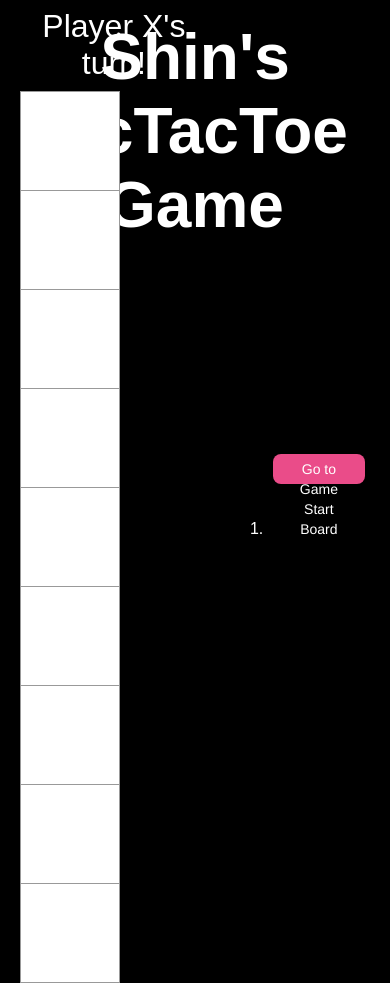
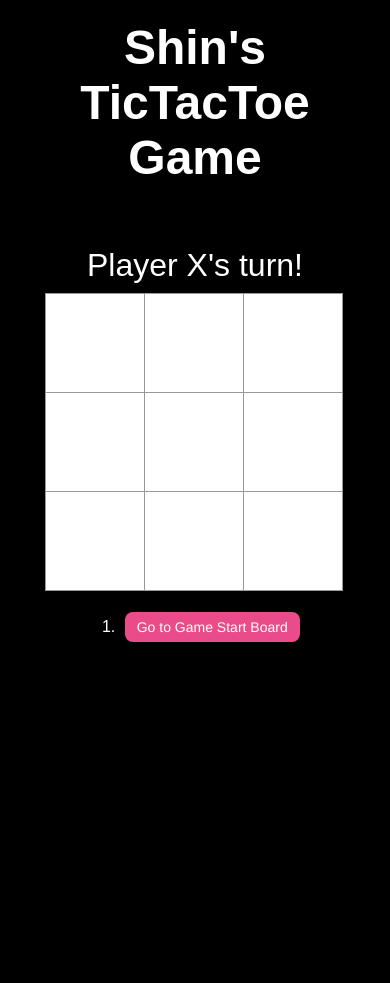
Before and after one commit to alexjshin/tictactoe, a React (Create React App) app: page / in a window 390 px wide. After the commit the page ends 844 px from the top, so only its background shows below. Built offline with nearby package versions, Linux system fonts and the light colour scheme.

Commit message:
updated css for mobile compatibility

```diff
--- a/src/App.css
+++ b/src/App.css
@@ -85,6 +85,7 @@ body {
   clear: both;
   content: '';
   display: table;
+  width: 300px;
 }
 
 .status {
@@ -94,21 +95,38 @@ body {
   margin-bottom: 10px;
 }
 .game {
+  display: inline-block;
+  justify-content: center;
+  align-items: center;
+  flex-direction: row;
+  height: 70vh;
+  width: 100%;
+}
+
+.game-board{
   display: flex;
   justify-content: center;
   align-items: center;
-  flex-direction: row;
-  height: 50vh;
 }
 
 .game-info {
   margin-left: 20px;
+  display: flex;
+  justify-content: center;
+  margin-right: 1.6rem;
+  align-items: center;
 }
 
+/* .top-title{
+  height: 20px;
+  width: 100%;
+} */
+
 .game-title {
-  font-size: 4rem;
+  font-size: 3rem;
   text-align: center;
   color:#fff;
+  padding-bottom: 30px;
 }
 
 /* CSS */
--- a/src/App.js
+++ b/src/App.js
@@ -52,6 +52,7 @@ function Board({xIsNext, squares, onPlay}) {
   }
   return (
     <>
+      <div>
         <div className='status'>{status}</div>
         <div className='board-row'>
           <Square value = {squares[0]} onSquareClick = {() => handleClick(0)}/>
@@ -67,6 +68,7 @@ function Board({xIsNext, squares, onPlay}) {
           <Square value = {squares[6]} onSquareClick = {() => handleClick(6)}/>
           <Square value = {squares[7]} onSquareClick = {() => handleClick(7)}/>
           <Square value = {squares[8]} onSquareClick = {() => handleClick(8)}/>
+        </div>
       </div>
     </>
   );
@@ -104,8 +106,10 @@ function Game(){
 
   return (
     <>
+      <div className='game'>
+        <div className = 'top-title'>
           <h1 className='game-title'>Shin's TicTacToe Game</h1>
-      <div className='game'>
+        </div>
         <div className='game-board'>
           <Board xIsNext = {xIsNext} squares = {currentSquares} onPlay = {handlePlay}/>
         </div>
```
Lines whose indentation alone changed are shown as unchanged.
